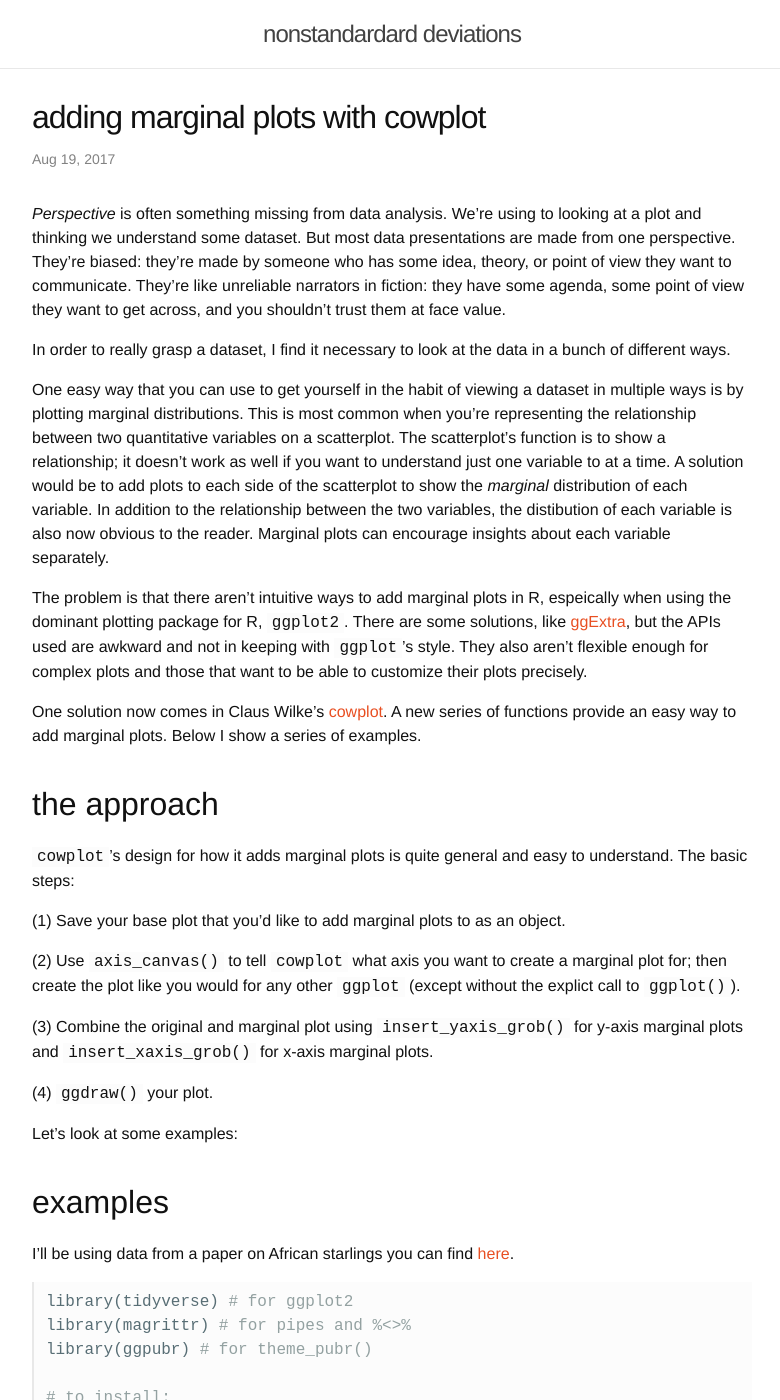
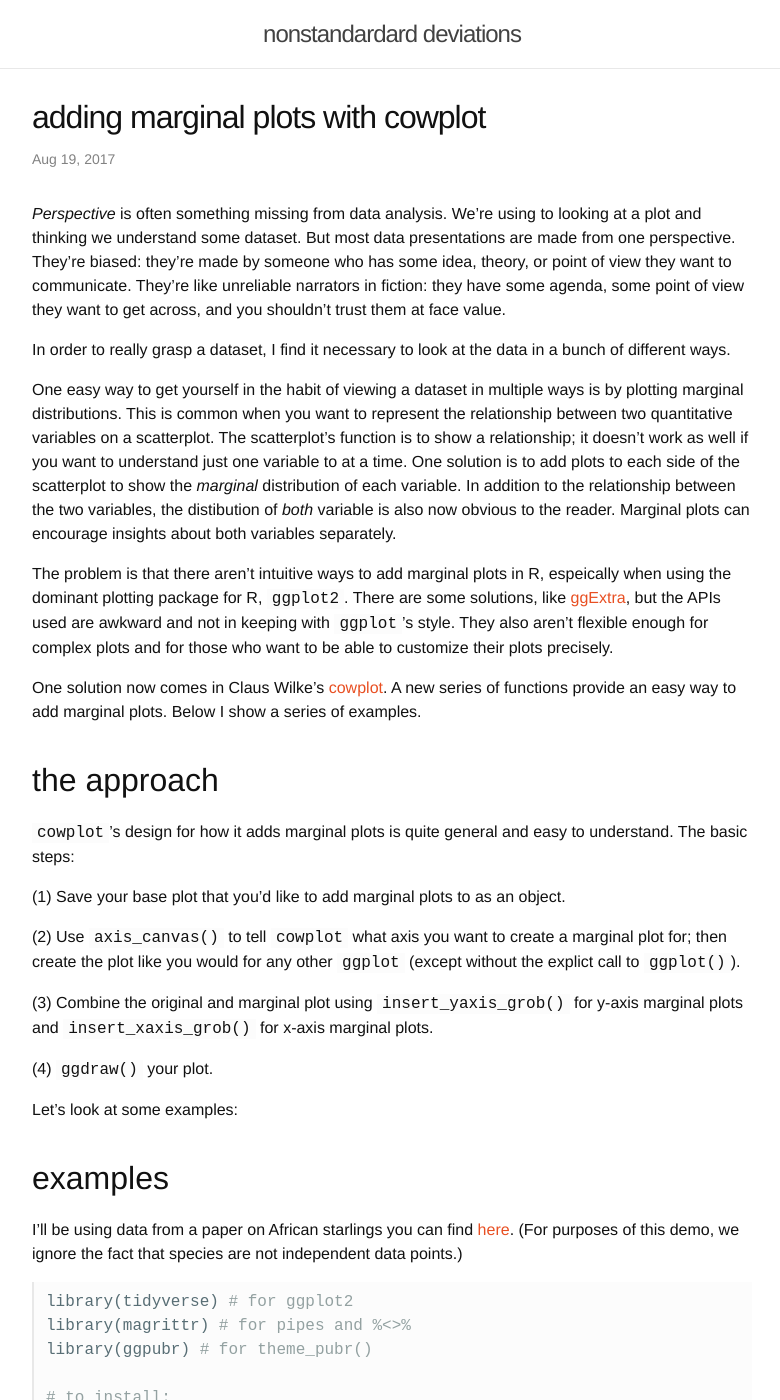
Before and after one commit to lukereding/nonstandard_deviations, a Jekyll site: the page built from _posts/2017-08-19-cowmarg.md, in a window 1280 px wide and 1400 px high. Shown: the whole window, without its empty margins (248-1028 px from the left). Built offline with Jekyll 4.4.1, drawn with Linux system fonts in a browser that asks for light colours; some of the changed text lies outside the part shown.

Commit message:
minor tweaks

````diff
--- a/_posts/2017-08-19-cowmarg.md
+++ b/_posts/2017-08-19-cowmarg.md
@@ -10,9 +10,9 @@
 
 In order to really grasp a dataset, I find it necessary to look at the data in a bunch of different ways.
 
-One easy way that you can use to get yourself in the habit of viewing a dataset in multiple ways is by plotting marginal distributions. This is most common when you're representing the relationship between two quantitative variables on a scatterplot. The scatterplot's function is to show a relationship; it doesn't work as well if you want to understand just one variable to at a time. A solution would be to add plots to each side of the scatterplot to show the _marginal_ distribution of each variable. In addition to the relationship between the two variables, the distibution of each variable is also now obvious to the reader. Marginal plots can encourage insights about each variable separately.
+One easy way to get yourself in the habit of viewing a dataset in multiple ways is by plotting marginal distributions. This is common when you want to represent the relationship between two quantitative variables on a scatterplot. The scatterplot's function is to show a relationship; it doesn't work as well if you want to understand just one variable to at a time. One solution is to add plots to each side of the scatterplot to show the _marginal_ distribution of each variable. In addition to the relationship between the two variables, the distibution of _both_ variable is also now obvious to the reader. Marginal plots can encourage insights about both variables separately.
 
-The problem is that there aren't intuitive ways to add marginal plots in R, espeically when using the dominant plotting package for R, `ggplot2`. There are some solutions, like [ggExtra](https://github.com/daattali/ggExtra), but the APIs used are awkward and not in keeping with `ggplot`'s style. They also aren't flexible enough for complex plots and those that want to be able to customize their plots precisely.
+The problem is that there aren't intuitive ways to add marginal plots in R, espeically when using the dominant plotting package for R, `ggplot2`. There are some solutions, like [ggExtra](https://github.com/daattali/ggExtra), but the APIs used are awkward and not in keeping with `ggplot`'s style. They also aren't flexible enough for complex plots and for those who want to be able to customize their plots precisely.
 
 One solution now comes in Claus Wilke's [cowplot](https://github.com/wilkelab/cowplot). A new series of functions provide an easy way to add marginal plots. Below I show a series of examples.
 
@@ -38,7 +38,7 @@
 
 ## examples
 
-I'll be using data from a paper on African starlings you can find [here](http://onlinelibrary.wiley.com/doi/10.1111/evo.12912/full).
+I'll be using data from a paper on African starlings you can find [here](http://onlinelibrary.wiley.com/doi/10.1111/evo.12912/full). (For purposes of this demo, we ignore the fact that species are not independent data points.)
 
 ```R
 library(tidyverse) # for ggplot2
@@ -52,7 +52,7 @@
 
 We'll start by creating a simple plot between male and female mean plumage brightness. To make things slightly more interesting, we'll color the points according to whether melanosomes—the organelles that produce plumage color—are rod-shaped or derived.
 
-Below I download the data directly from [Dryad](http://datadryad.org/resource/doi:10.5061/dryad.jf0r0), perform some basic cleaning of the data, then c        				reate the plot:
+Below I download the data directly from [Dryad](http://datadryad.org/resource/doi:10.5061/dryad.jf0r0), perform some basic cleaning of the data, then create the plot:
 
 ```r
 # read in the dataframe
@@ -116,7 +116,7 @@
 
 It's clear the same pattern holds true for females as well.
 
-I discovered accidently that you can keep adding these marginal plots if you wish. I'm not sure that this is a good idea, but it's good to know. Below I add a density plot to the y-axis:
+I accidently discovered that you can keep adding these marginal plots if you wish. I'm not sure that this is a good idea, but it's good to know. Below I add a density plot to the y-axis:
 
 ```R
 # create desnity plot for the y-axis
@@ -135,9 +135,9 @@
 
 ![]({{site.baseurl}}/images/post6/4.jpg)
 
-This latter example also shows you have to tell `cowplot` to use the orthogonal axis if you're going to use `coord_flip()`.
+This latter example also shows that you have to tell `cowplot` to use the orthogonal axis if you're going to use `coord_flip()`.
 
-We can improve our figure by removing the legend, which I love to get rid of if I can, and add labels to the histogram:
+We can improve our figure by removing the legend—which I love to get rid of if I can—and add labels to the histogram:
 
 ```R
 # add labels to the histogram
@@ -154,7 +154,7 @@
 
 ![]({{site.baseurl}}/images/post6/5.jpg)
 
-Now it's clear what color represents what without having to refer to the legend.
+Now it's clear what the colors represent without having to refer to the legend.
 
 ## extensions
 
````
Also changed, not shown: other parts of _posts/2017-08-19-cowmarg.md (+1 -1 lines).
